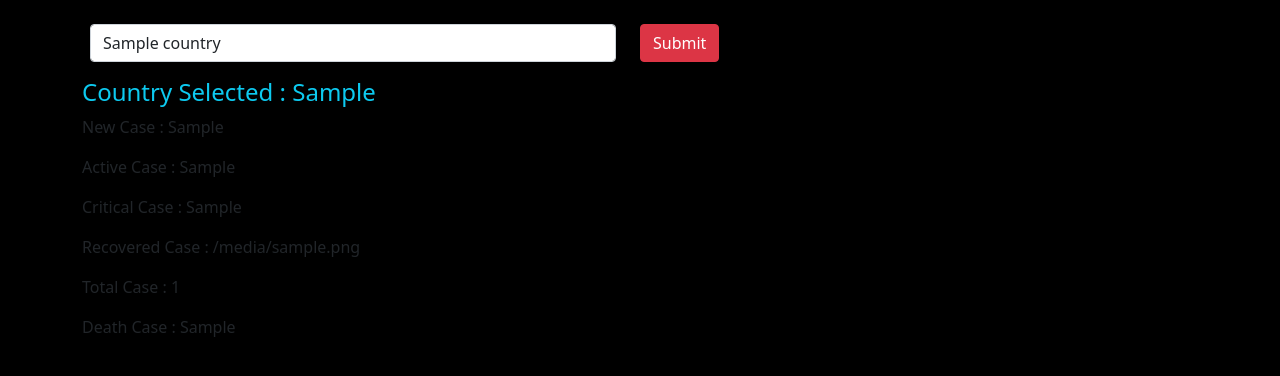
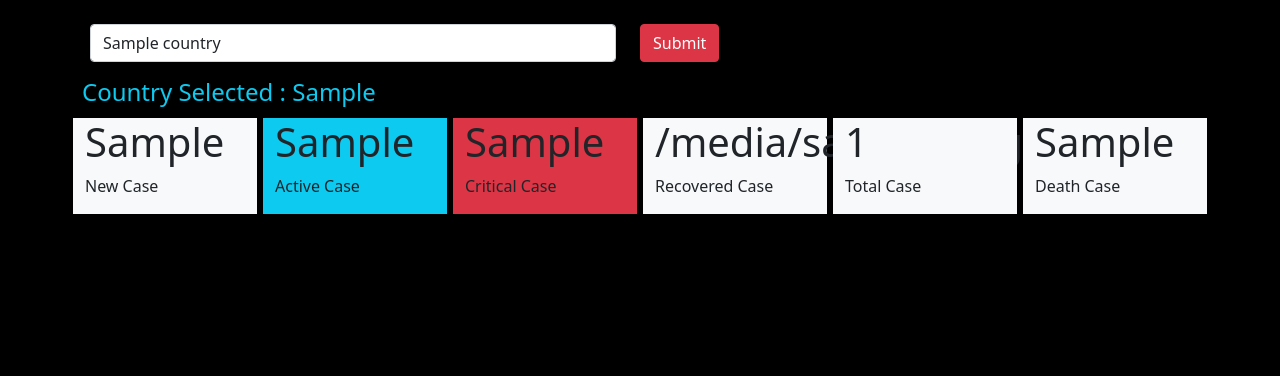
Before and after one commit to fitsumcs/Covid19_Tracker, a Django app: template templates/hello.html in a window 1280 px wide. Shown: the part 56-432 px from the top of the page. Run offline with Django 3.2, Linux system fonts and the light colour scheme; the template is opened without the code that fills it: most values are stand-ins (such as "Sample title", 1, 10 or a date in 2020).

Commit message:
adding space b/n boxs and color

```diff
--- a/templates/hello.html
+++ b/templates/hello.html
@@ -14,6 +14,11 @@
   <style>
     body{
       background-color: black;
+    }
+    .box{
+  box-sizing: border-box;
+  border: 3px solid transparent;
+  background-clip:padding-box;
 }
   </style>
 
@@ -52,24 +57,53 @@
       <h4 class="text-info">
         Country Selected : {{selectedCountry}}
       </h4>
+      <div class="row ml-2">
+
+        <div class="col-md-2 box bg-light">
+          <h1>{{newCases}}</h1>
           <p>
-        New Case  : {{newCases}}
+            New Case
           </p>
+        </div>
+        <div class="col-md-2 box bg-info">
+          <h1>{{activeCases}}</h1>
           <p>
-        Active Case  : {{activeCases}}
+            Active Case
           </p>
+        </div>
+        <div class="col-md-2 box bg-danger">
+          <h1>{{criticalCases}}</h1>
           <p>
-        Critical Case  : {{criticalCases}}
+            Critical Case
           </p>
+        </div>
+        <div class="col-md-2 box bg-light">
+          <h1>{{recoveredCases }}</h1>
           <p>
-        Recovered Case  : {{recoveredCases }}
+            Recovered Case
           </p>
+        </div>
+        <div class="col-md-2 box bg-light">
+          <h1>{{totalCases}}</h1>
           <p>
-        Total Case  : {{totalCases}}
+            Total Case
           </p>
+        </div>
+        <div class="col-md-2  box bg-light">
+         <h1>{{deathCases}}</h1>
           <p>
-        Death Case  : {{deathCases}}
+            Death Case
           </p>
+        </div>
+
+
+      </div>
+
+
+
+
+
+
     </div>
 
 
```
Lines whose indentation alone changed are shown as unchanged.
